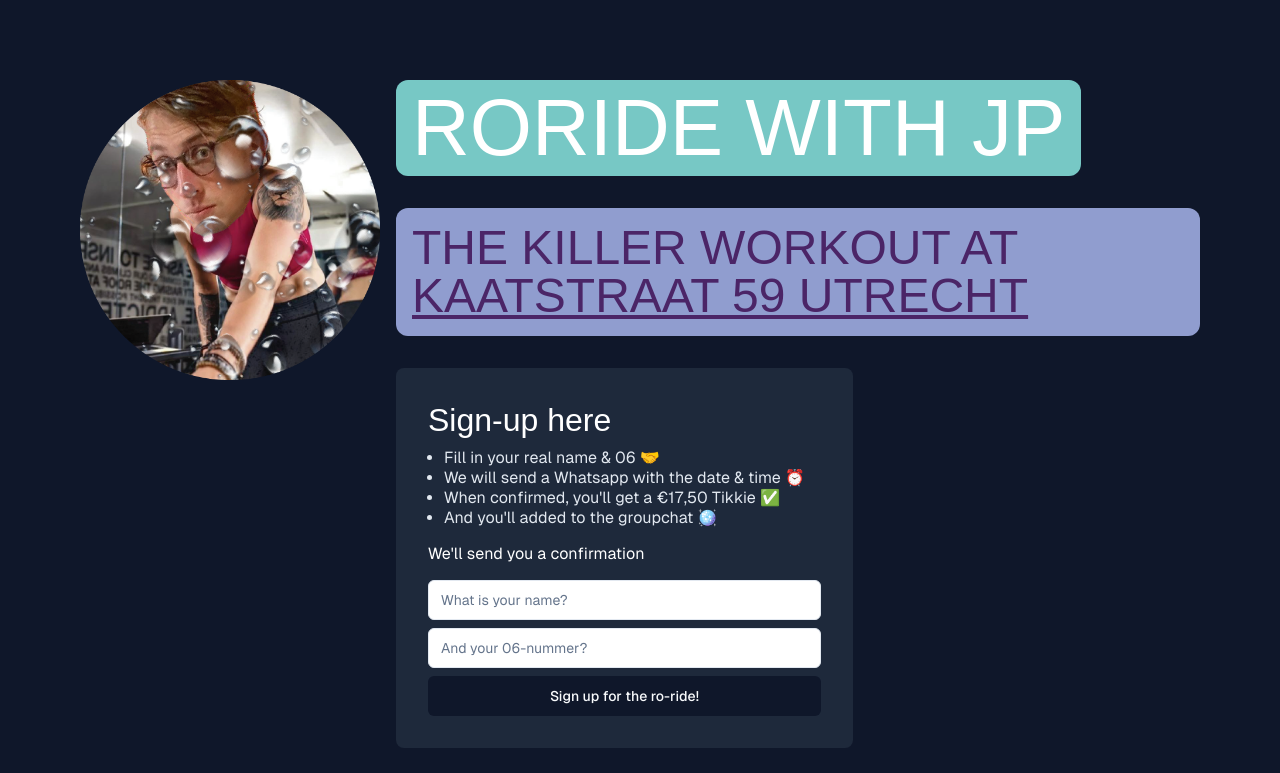
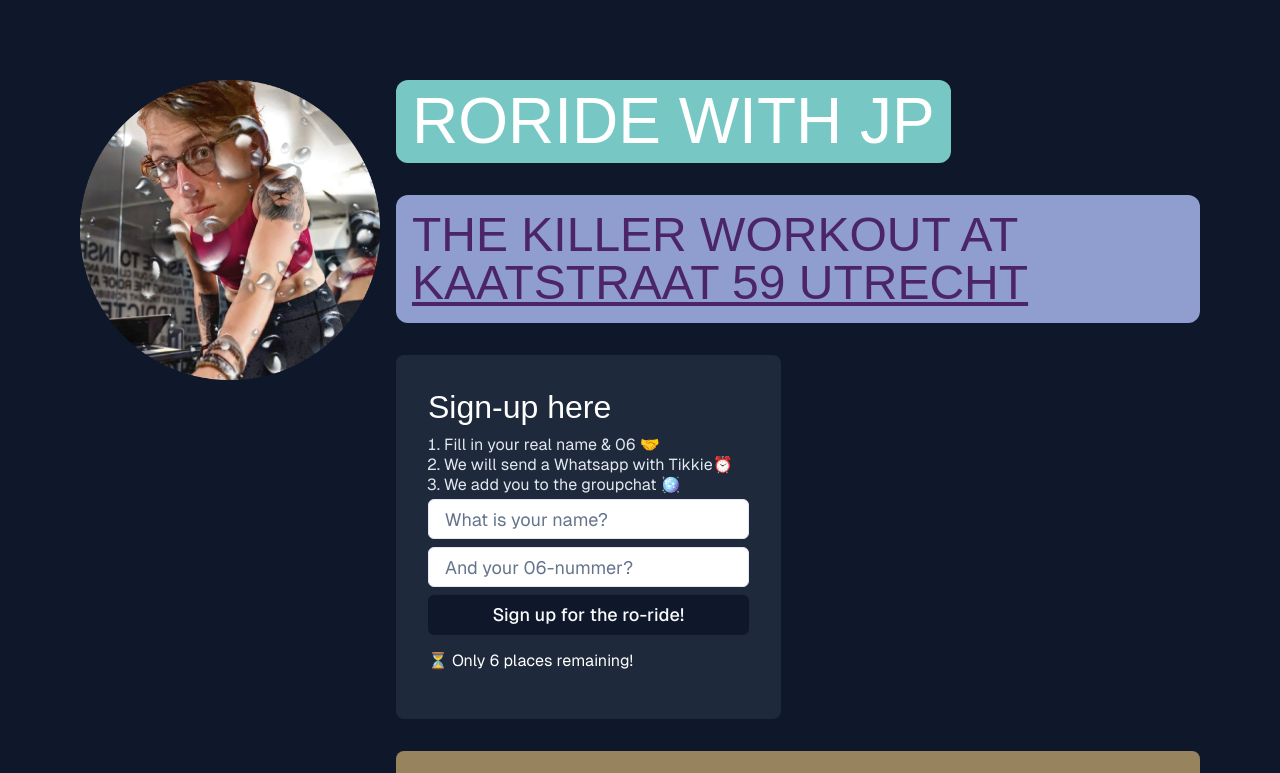
Before and after one commit to hiddehs/roridewithjp, a Next.js app: page / in a window 1280 px wide. Shown: the top 773 px of the page. Built offline with nearby package versions, Linux system fonts and the light colour scheme; a web font is replaced by a local one.

Commit message:
Updates on style, persuation, design.

```diff
--- a/src/app/page.tsx
+++ b/src/app/page.tsx
@@ -34,12 +34,12 @@ export default function Home() {
           />
           <div className="flex flex-col gap-4 sm:gap-8 justify-start items-start">
             <div className="bg-[#77C8C5] p-4 rounded-xl">
-              <h1 className="leading-[80%] sm:text-[5rem]">
+              <h2 className="leading-[80%] sm:text-[4rem]">
                 RORIDE WITH JP
-              </h1>
+              </h2>
             </div>
             <div className="bg-[#909DCF] leading-none p-4 rounded-xl">
-              <h2 className="text-[#4B2567] sm:text-[3rem] leading-[100%]">
+              <h3 className="text-[#4B2567] sm:text-[3rem] leading-[100%]">
                 THE KILLER WORKOUT AT{" "}
                 <a
                   href="https://maps.app.goo.gl/DZJNTfBLEpKV8cfj6"
@@ -48,17 +48,15 @@ export default function Home() {
                 >
                   KAATSTRAAT 59 UTRECHT
                 </a>
-              </h2>
+              </h3>
             </div>
             <div className="bg-slate-800 w-full sm:w-auto leading-tight p-8 rounded-lg">
               <h2 className="mb-2">Sign-up here</h2>
-              <ol className="text-slate-200 list-disc leading-tight mx-4 my-1">
+              <ol className="text-slate-200 list-decimal leading-tight mx-4 my-1">
                 <li>Fill in your real name & 06 🤝 </li>
-                <li>We will send a Whatsapp with the date & time ⏰ </li>
-                <li>When confirmed, you'll get a €17,50 Tikkie ✅</li>
-                <li>And you'll added to the groupchat 🪩</li>
+                <li>We will send a Whatsapp with Tikkie⏰ </li>
+                <li>We add you to the groupchat 🪩</li>
               </ol>
-              <p className="my-4">We'll send you a confirmation</p>
 
               {state.success === 0 ? (
                     <form
@@ -69,25 +67,30 @@ export default function Home() {
                       required
                       name="name"
                       placeholder="What is your name?"
+                      className="text-lg py-3 px-4" // Increased text size and padding
                     ></Input>
                     <Input
                       required
                       name="phone"
                       type="tel"
                       placeholder="And your 06-nummer?"
+                      className="text-lg py-3 px-4" // Increased text size and padding
                     ></Input>
-                  <Button type="submit">Sign up for the ro-ride!</Button>
+                    <Button type="submit" className="text-lg py-3">Sign up for the ro-ride!</Button>
                   </form>
+
               ) : state.success === 1 ? (
                 <p className="border leading-normal border-green-500 p-4 rounded bg-green-800/20 font-bold">
-                  Bedankt, jonge! Doar hej me mooi mit holden. We gaait der wat
-                  moois van maken! (You'll receive the Ro-Roride-JP-rocycle-Credit after payment)
+                  Waanzinnig, je krijg snel een appje. <i>En no hop, op 'e fyts en kilometers meitsje!</i>
                 </p>
               ) : (
                 <p className="border border-red-500 p-4 rounded bg-red-800/20 font-bold">
                   We hebb'n problem, poar nemn!
                 </p>
               )}
+
+              <p className="my-4">⏳ Only 6 places remaining!</p>
+
             </div>
             {/* <Input placeholder=""></Input> */}
 
```
Lines whose indentation alone changed are shown as unchanged.
